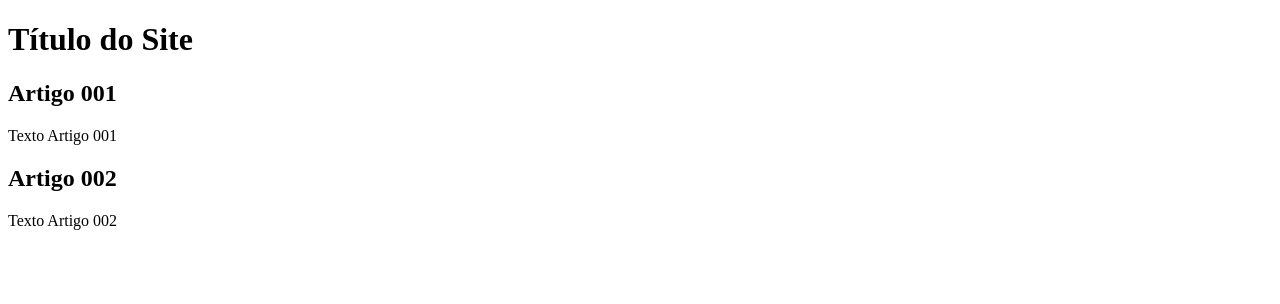
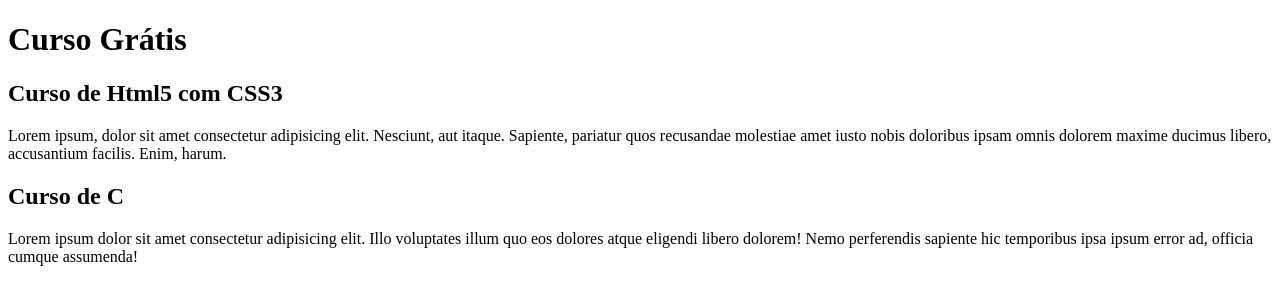
Before and after one commit to Brunofsi/projeto-site, a plain HTML site: page index.html in a window 1280 px wide. Drawn offline with Linux system fonts and the light colour scheme.

Commit message:
comecei a escrever o conteúdo

```diff
--- a/index.html
+++ b/index.html
@@ -8,15 +8,15 @@
 <body>
     <main>
         <header>
-            <h1>Título do Site</h1>
+            <h1>Curso Grátis</h1>
         </header>
         <article>
-            <h2>Artigo 001</h2>
-            <p>Texto Artigo 001</p>
+            <h2>Curso de Html5 com CSS3</h2>
+            <p>Lorem ipsum, dolor sit amet consectetur adipisicing elit. Nesciunt, aut itaque. Sapiente, pariatur quos recusandae molestiae amet iusto nobis doloribus ipsam omnis dolorem maxime ducimus libero, accusantium facilis. Enim, harum.</p>
         </article>
         <article>
-            <h2>Artigo 002</h2>
-            <p>Texto Artigo 002</p>
+            <h2>Curso de C</h2>
+            <p>Lorem ipsum dolor sit amet consectetur adipisicing elit. Illo voluptates illum quo eos dolores atque eligendi libero dolorem! Nemo perferendis sapiente hic temporibus ipsa ipsum error ad, officia cumque assumenda!</p>
         </article>
     </main>
 </body>
```
